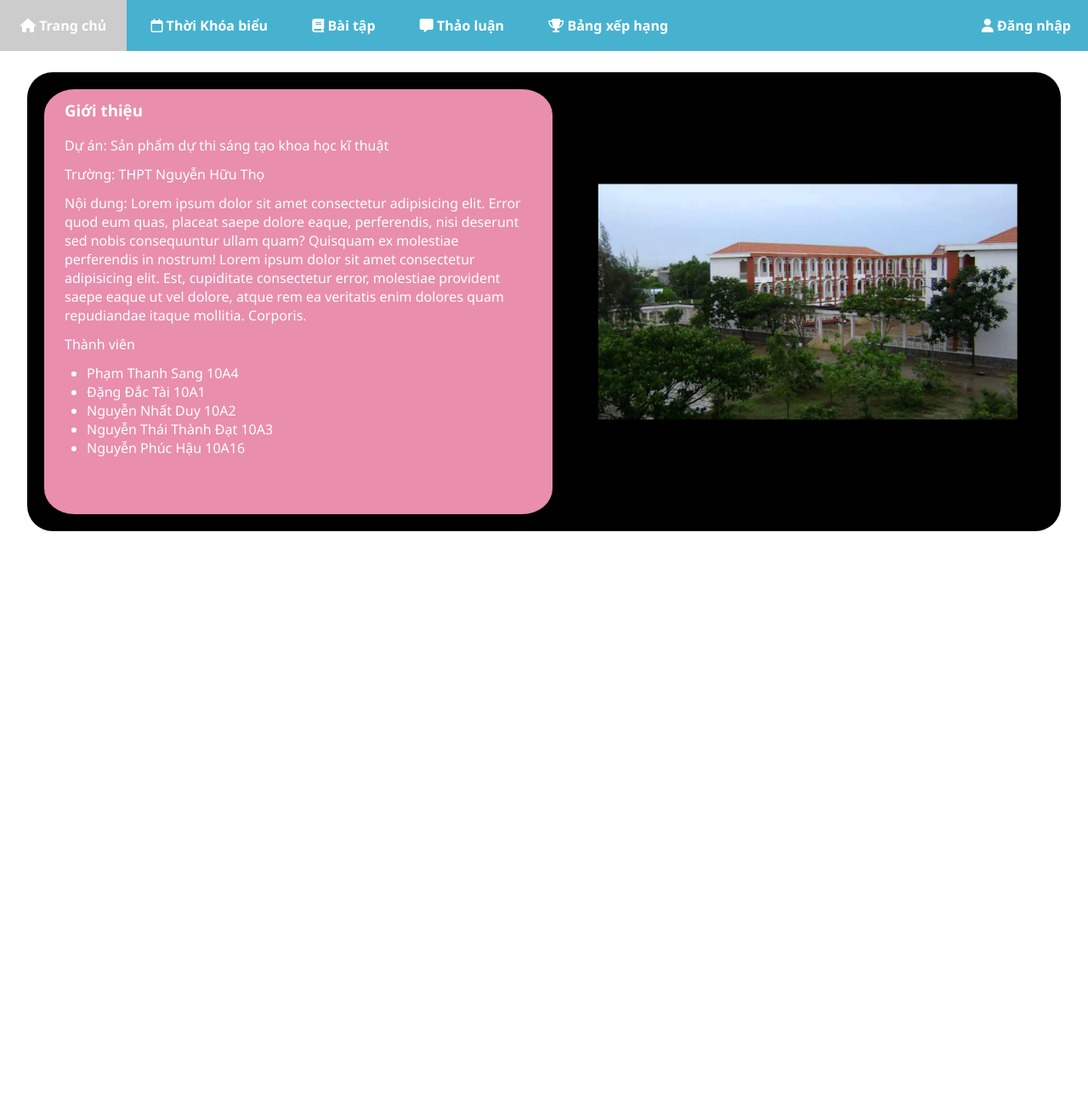
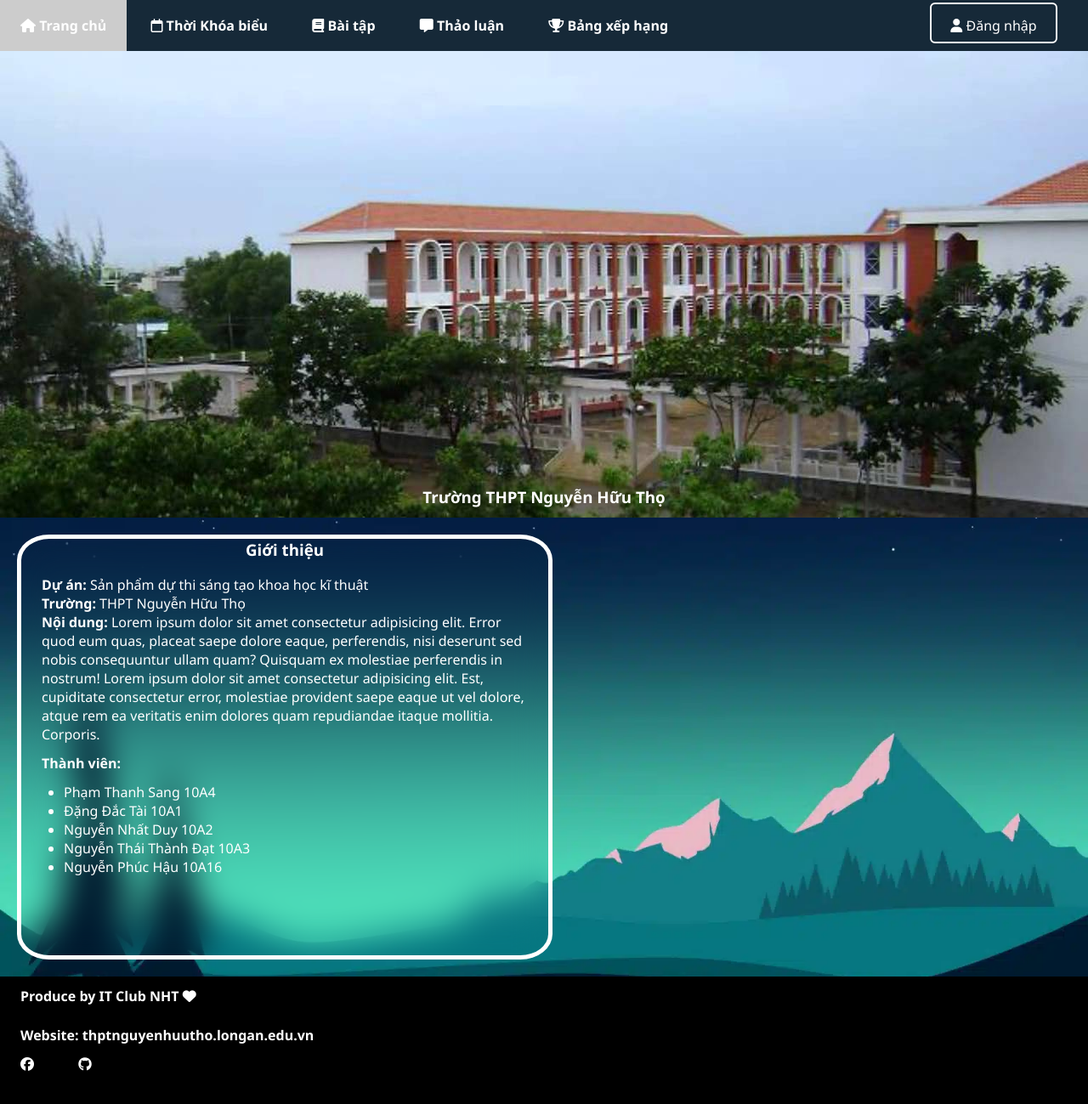
Before and after one commit to CLB-Tin-h-c-NHT/thpt_nht, a plain HTML site: page index.html in a window 1280 px wide. Shown: the whole page at 85% size. Before the commit the page ends 800 px from the top, so only its background shows below. Drawn offline with Linux system fonts and the light colour scheme.

Commit message:
Sang commit

```diff
--- /dev/null
+++ b/assets/css/style-login.css
@@ -0,0 +1,104 @@
+body{
+    display: flex;
+    align-items: center;
+    justify-content: center;
+    min-height: 100vh;
+    background: url('/assets/img/bng-login.webp') no-repeat;
+    background-size: cover;
+    background-position: center;
+}
+
+.wrapper{
+    display: flex;
+    align-items: center;
+    justify-content: center;
+    position: relative;
+    width: 400px;
+    height: 440px;
+    background: transparent;
+    border: 7px solid rgba(255, 255, 255, .5);
+    border-radius: 20px;
+    backdrop-filter: blur(20px);
+    box-shadow: 0 0 30px rgba(0, 0, 0, .5);
+}
+
+.wrapper h2{
+    color: #162938;
+    font-size: 2rem;
+    text-align: center;
+}
+
+.wrapper .form-box{
+    width: 100%;
+    padding: 40px;
+}
+
+.wrapper .input-box{
+    position: relative;
+    width: 100%;
+    height: 30px;
+    border-bottom: 2px solid #000;
+    margin: 30px 0;
+}
+
+.input-box input:focus~label,
+.input-box input:valid~label{
+    top: -5px;
+}
+
+.input-box label{
+    position: absolute;
+    left: 5px;
+    top: 50%;
+    transform: translateY(-50%);
+    color: #000;
+    font-size: 1rem;
+    font-weight: 500;
+    pointer-events: none;
+    transition: .5s;
+}
+
+.input-box span{
+    position: absolute;
+    right: -20px;
+    top: 10px;
+    font-size: 1.2rem;
+    pointer-events: none;
+
+}
+
+.input-box input{
+    width: 100%;
+    height: 100%;
+    background-color: transparent;
+    border: none;
+    outline: none;
+    font-size: 1rem;
+    font-weight: 500;
+}
+
+.selector{
+    font-size: 1rem;
+    font-weight: 500;
+    display: flex;
+    justify-content: space-between;
+    margin-top: -15px;
+    margin-bottom: 15px;
+}
+
+.selector input{
+    accent-color: #162938;
+}
+
+.form-box .btn-login .btn{
+    width: 100%;
+    height: 40px;
+    font-size: 1rem;
+    font-weight: 500;
+    border: none;
+    outline: none;
+    border-radius: 10px;
+    background-color: #162938;
+    color: #fff;
+    cursor: pointer;
+}
--- a/assets/css/style.css
+++ b/assets/css/style.css
@@ -9,11 +9,12 @@
 header{
     height: 60px;
     display: inline-block;
-    background-color: #47b2cf;
+    background-color: #162938;
     position: fixed;
     top: 0; left: 0; right: 0;
-    z-index: 10;
+    z-index: 100;
 }
+
 
 
 #nav {
@@ -29,7 +30,8 @@ header{
 #nav .sub-nav{
     display: none;
     position: absolute;
-    background-color: #47b2cf;
+    background-color: #162938;
+    transition: .7s;
 }
 
 #nav li:hover .sub-nav {
@@ -44,19 +46,24 @@ header{
     height: 60px;
     float: right;
     line-height: 60px;
+    margin-right: 36px;
 }
 
 #login .login-btn{
-    display: block;
-    width: auto;
-    height: 100%;
+    width: 150px;
+    height: 80%;
     border: none;
     color: #fff;
+    border: 2px solid #fff;
+    outline: none;
+    border-radius: 6px;
     font-weight: bold;
     font-size: 1rem;
-    background-color: #47b2cf;
+    background-color: transparent;
     padding: 14px 20px;
     cursor: pointer;
+    font-weight: 500;
+    transition: .5s;
 }
 .nav-main li:hover > a{
     background-color: #ccc;
@@ -66,10 +73,13 @@ header{
     background-color: bisque;
 }
 
+a{
+    text-decoration: none;
+    color: #fff;
+}
+
 #nav .nav-main a{
     display: block;
-    color: #fff;
-    text-decoration: none;
     line-height: 60px;
     padding: 0 24px;
     font-weight: bold;
@@ -82,25 +92,31 @@ header{
 }
 #content .introduce{
     position: relative;
-    width: 95%;
-    background-color: #000;
-    margin-top: 25px;
     padding: 10px;
-    left: 50%;
-    transform: translateX(-50%);
-    border-radius: 30px;
+    background: url('/assets/img/bng-login.webp') center / cover no-repeat;
 }
+
+#content .intro-bg-img{
+    display: block;
+    padding-top: 40%;
+    background: url('/assets/img/nht.jpg') top center / cover no-repeat;
+}
+
 #content .introduce .box-intro{
     width: 50%;
     min-height: 500px;
-    background-color: #E98EAD;
+    background-color: transparent;
+    border: 5px solid #fff;
     margin: 10px 10px;
     border-radius: 6%;
+    color: #162938;
+    backdrop-filter: blur(20px);
 }
 
 #content h3{
     color: #fff;
-    padding: 12px 24px;
+    text-align: center;
+    padding-bottom: 12px;
 }
 
 #content p{
@@ -115,20 +131,29 @@ header{
     padding-left: 50px;
 }
 
-#content .img-school{
-    width: 45%;
-    height: 100%;
-    position: absolute;
-    top: 0;
-    left: 53%;
-    padding-top: 10%;
-    border-radius: 6%;
+footer{
+    display: block;
+    height: 150px;
+    background-color: #000;
 }
 
-#content .img-school img{
-    width: 90%;
-    position: absolute;
-    top: 50%;
-    left: 50%;
-    transform: translateX(-50%) translateY(-50%);
+footer h3{
+    color: #fff;
+    font-size: 1rem;
+    padding: 12px 24px;
 }
+
+footer > a{
+    padding: 12px 24px;
+    font-size: 1rem;
+    font-weight: lighter;
+}
+
+.social-icon li{
+    display: inline-block;
+}
+
+.social-icon a{
+    padding: 12px 24px;
+    font-size: 1rem;
+}
--- a/index.html
+++ b/index.html
@@ -11,7 +11,7 @@
     <header>
         <div id="nav">
             <ul class="nav-main">
-                <li><a href="./assets/home.html "><i class="fa-solid fa-house"></i> Trang chủ</a></li>
+                <li><a href="./index.html"><i class="fa-solid fa-house"></i> Trang chủ</a></li>
                 <li>
                     <a href=""><i class="fa-regular fa-calendar"></i> Thời Khóa biểu</a>
                     <ul class="sub-nav">
@@ -33,36 +33,47 @@
             </ul>
         </div>
         <div id="login">
-            <button class="login-btn" type="submit"><a href=""></a><i class="fa-solid fa-user"></i> Đăng nhập</button>
+            <button class="login-btn" type="submit"><a href="/assets/html/login.html"><i class="fa-solid fa-user"></i> Đăng nhập</a></button>
         </div>
     </header>
 
     <div id="content">
+        <div class="intro-bg-img">
+            <h3>Trường THPT Nguyễn Hữu Thọ</h3>
+        </div>
         <div class="introduce">
             <div class="box-intro">
                 <h3>Giới thiệu</h3>
-                <p>Dự án: Sản phẩm dự thi sáng tạo khoa học kĩ thuật</p>
-                <p>Trường: THPT Nguyễn Hữu Thọ</p>
-                <p>Nội dung: Lorem ipsum dolor sit amet consectetur adipisicing elit. Error quod eum quas, placeat saepe dolore eaque, perferendis, nisi
+                <p><b>Dự án:</b> Sản phẩm dự thi sáng tạo khoa học kĩ thuật </br>
+                    <b>Trường:</b> THPT Nguyễn Hữu Thọ <br>
+                    <b>Nội dung:</b> Lorem ipsum dolor sit amet consectetur adipisicing elit. Error quod eum quas, placeat saepe dolore eaque, perferendis, nisi
                     deserunt sed nobis consequuntur ullam quam? Quisquam ex molestiae perferendis in nostrum!
                     Lorem ipsum dolor sit amet consectetur adipisicing elit. Est, cupiditate consectetur error, molestiae provident saepe eaque ut vel dolore,
                     atque rem ea veritatis enim dolores quam repudiandae itaque mollitia. Corporis.
-                </p>
-                <p>Thành viên</p>
+                <br>
+                <p><b>Thành viên:</b></p>
                 <ul class="member">
-                    <li>Phạm Thanh Sang 10A4</li>
-                    <li>Đặng Đắc Tài 10A1</li>
-                    <li>Nguyễn Nhất Duy 10A2</li>
-                    <li>Nguyễn Thái Thành Đạt 10A3</li>
-                    <li>Nguyễn Phúc Hậu 10A16</li>
+                    <li><a href="https://www.facebook.com/sangpham26">Phạm Thanh Sang 10A4</a></li>
+                    <li><a href="">Đặng Đắc Tài 10A1</a></li>
+                    <li><a href="">Nguyễn Nhất Duy 10A2</a></li>
+                    <li><a href="">Nguyễn Thái Thành Đạt 10A3</a></li>
+                    <li><a href="">Nguyễn Phúc Hậu 10A16</a></li>
                 </ul>
             </div>
-            <div class="img-school">
-                <img src="/assets/img/nht.jpg" alt="ảnh trường THPT Nguyễn Hữu Thọ">
-            </div>
         </div>
+    </div>
 
-    </div>
+    <footer>
+        <h3>Produce by IT Club NHT <i class="fa-solid fa-heart"></i></h3>
+        <h3>Website: <a href="http://thptnguyenhuutho.longan.edu.vn/">thptnguyenhuutho.longan.edu.vn</a></h3>
+        <div class="social-icon">
+            <ul>
+                <li><a href=""><i class="fa-brands fa-facebook"></i></a></li>
+                <li><a href=""><i class=    "fa-brands fa-github"></i></a></li>
+                <li><a href=""></a></li>
+            </ul>
+        </div>
+    </footer>
 
     <script src="https://kit.fontawesome.com/5d4cf7ec72.js" crossorigin="anonymous"></script>
 </body>
```
Also changed, not shown: assets/home.html (deleted, +0 -12 lines), assets/html/login.html (added, +38 -0 lines), assets/img/bng-login.webp (added).
